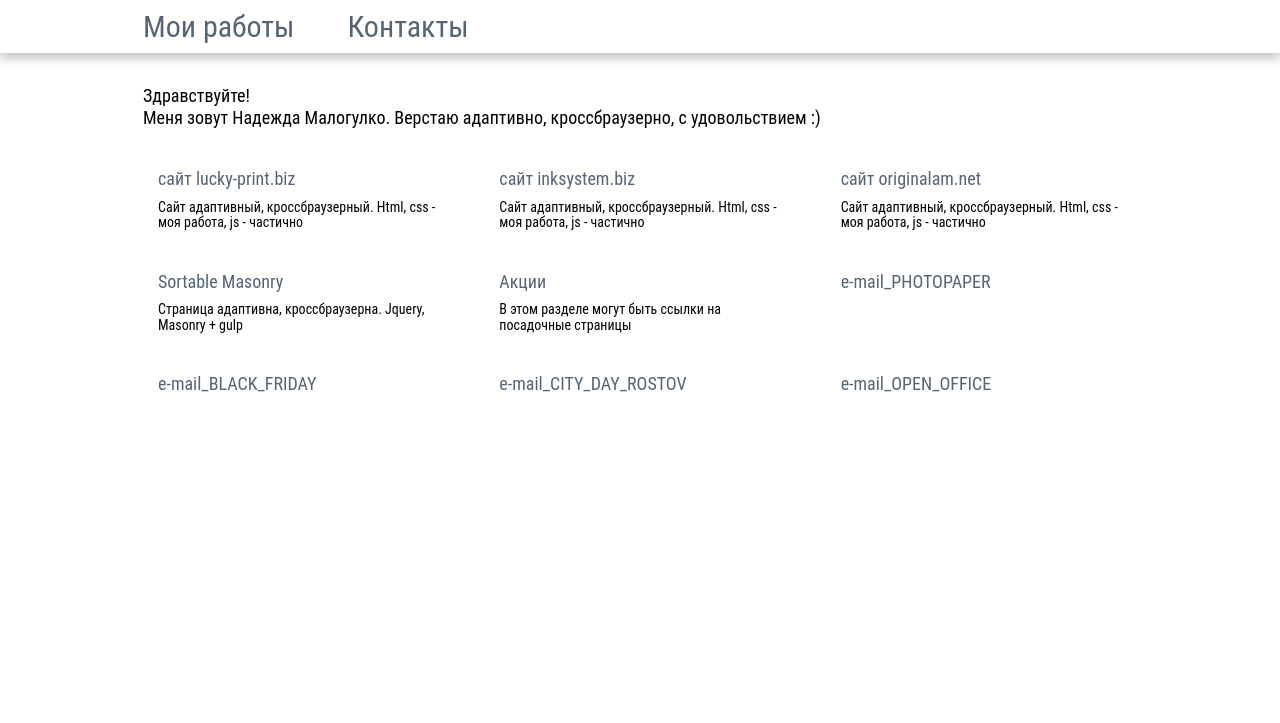
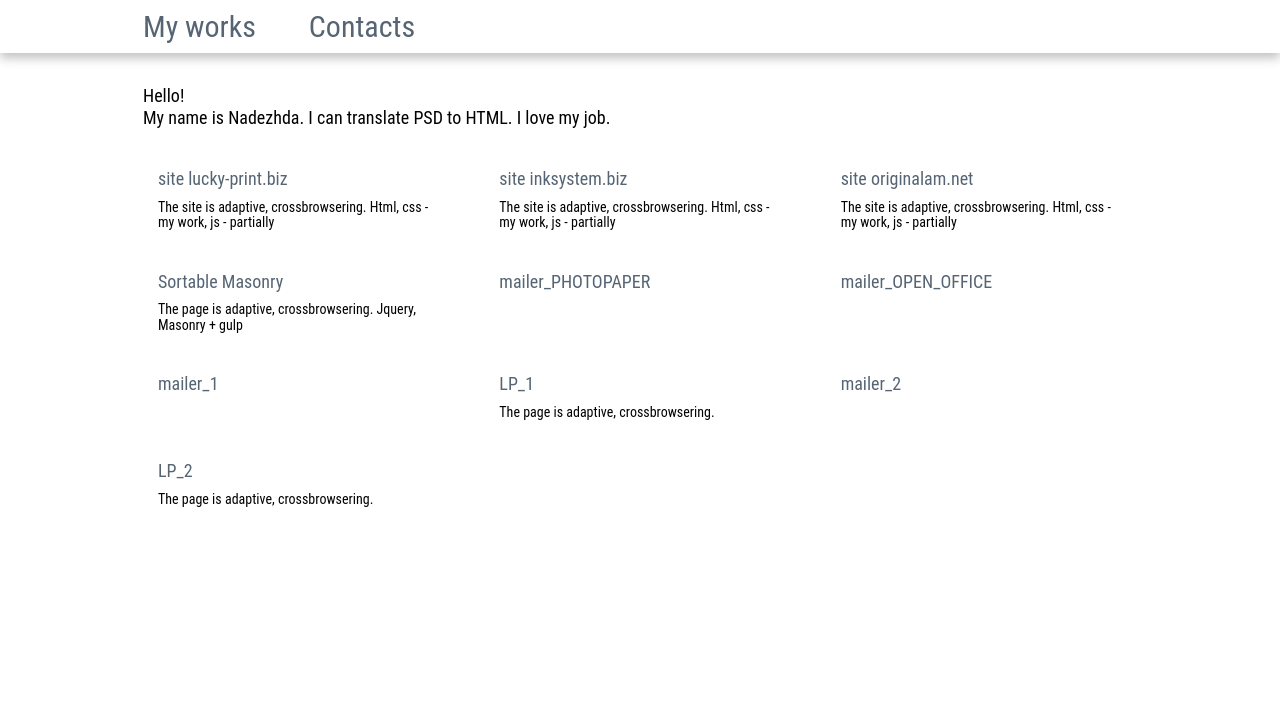
Before and after one commit to nmlgko/nmlgko.github.io, a plain HTML site: page index.html in a window 1280 px wide. Shown: the top 723 px of the page. Drawn offline with Linux system fonts and the light colour scheme; files whose address does not match are found by name.

Commit message:
change html

```diff
--- a/index.html
+++ b/index.html
@@ -12,50 +12,64 @@
 	<div id="main">
 		<header>
 			<nav class="wrap">
-				<a href="#works">Мои работы</a>
-				<a href="#contacts">Контакты</a>
+				<a href="#works">My works</a>
+				<a href="#contacts">Contacts</a>
 			</nav>
 		</header>
 		<div class="wrapper">
 
 			<section id="works" class="wrap">
-				<p class="name">Здравствуйте! <br />Меня зовут Надежда Малогулко. Верстаю адаптивно, кроссбраузерно, с удовольствием :)</p>
+				<p class="name">Hello! <br />My name is Nadezhda. I can translate PSD to HTML. I love my job.</p>
 				<ul class="works">
 					<li>
-						<a href="http://lucky-print.biz/" target="blank">сайт lucky-print.biz</a>
-						<p>Сайт адаптивный, кроссбраузерный. Html, css - моя работа, js - частично</p>
+						<a href="http://lucky-print.biz/" target="blank">site lucky-print.biz</a>
+						<p>The site is adaptive, crossbrowsering. Html, css - my work, js - partially</p>
 					</li>
 					<li>
-						<a href="http://www.inksystem.biz/" target="blank">сайт inksystem.biz</a>
-						<p>Сайт адаптивный, кроссбраузерный. Html, css - моя работа, js - частично</p>
+						<a href="http://www.inksystem.biz/" target="blank">site inksystem.biz</a>
+						<p>The site is adaptive, crossbrowsering. Html, css - my work, js - partially</p>
 					</li>
 					<li>
-						<a href="http://www.originalam.net/" target="blank">сайт originalam.net</a>
-						<p>Сайт адаптивный, кроссбраузерный. Html, css - моя работа, js - частично</p>
+						<a href="http://www.originalam.net/" target="blank">site originalam.net</a>
+						<p>The site is adaptive, crossbrowsering. Html, css - my work, js - partially</p>
 					</li>
 					<li>
-						<a href="http://mng.cc.ua/sortable_masonry/sortable_masonry.html" target="blank">Sortable Masonry</a>
-						<p>Страница адаптивна, кроссбраузерна. Jquery, Masonry + gulp</p>
+						<a href="sortable_masonry/sortable_masonry.html" target="blank">Sortable Masonry</a>
+						<p>The page is adaptive, crossbrowsering. Jquery, Masonry + gulp</p>
 					</li>
-					<li>
-						<a href="https://www.inksystem.biz/actions/" target="blank">Акции</a>
-						<p>В этом разделе могут быть ссылки на посадочные страницы</p>
-					</li>
-<!-- 					<li>
+					<!-- <li>
+						<a href="https://www.originalam.net/happy-birthday.html" target="blank">посадочная к Дню рождения компании</a>
+						<p>Страница адаптивна, кроссбраузерна</p>
+					</li> -->
+					<!-- <li>
 						<a href="https://www.originalam.net/epson-xp342-v-podarok.html" target="blank">посадочная XP-342</a>
 						<p>Страница адаптивна, кроссбраузерна.</p>
 					</li> -->
 					<li>
-						<a href="http://mng.cc.ua/e-mail/photopaper/email_photopaper.html" target="blank">e-mail_PHOTOPAPER</a>
+						<a href="e-mail/photopaper/email_photopaper.html" target="blank">mailer_PHOTOPAPER</a>
+					</li>
+					<!-- <li>
+						<a href="e-mail/black_friday/email_black_friday.html" target="blank">e-mail_BLACK_FRIDAY</a>
+					</li> -->
+					<!-- <li>
+						<a href="e-mail/city_day_rostov-na-donu/email_city_day_rostov-na-donu.html" target="blank">e-mail_CITY_DAY_ROSTOV</a>
+					</li> -->
+					<li>
+						<a href="e-mail/piter_office_open/email_piter_office_open.html" target="blank">mailer_OPEN_OFFICE</a>
 					</li>
 					<li>
-						<a href="http://mng.cc.ua/e-mail/black_friday/email_black_friday.html" target="blank">e-mail_BLACK_FRIDAY</a>
+						<a href="https://go.sodapdf.com/mailers/Anywhere/Promo/ES/august-offer-v1/pr-730/en/mailer.html" target="blank">mailer_1</a>
 					</li>
 					<li>
-						<a href="http://mng.cc.ua/e-mail/city_day_rostov-na-donu/email_city_day_rostov-na-donu.html" target="blank">e-mail_CITY_DAY_ROSTOV</a>
+						<a href="https://go.sodapdf.com/web/en/Promo/august-offer-v1/offer1/" target="blank">LP_1</a>
+						<p>The page is adaptive, crossbrowsering.</p>
 					</li>
 					<li>
-						<a href="http://mng.cc.ua/e-mail/piter_office_open/email_piter_office_open.html" target="blank">e-mail_OPEN_OFFICE</a>
+						<a href="https://go.sodapdf.com/mailers/Anywhere/Promo/ES/black_friday_extension-v1/pr-365/en/mailer.html" target="blank">mailer_2</a>
+					</li>
+					<li>
+						<a href="https://go.sodapdf.com/web/en/Promo/black_friday_extension-v1/offer1/" target="blank">LP_2</a>
+						<p>The page is adaptive, crossbrowsering.</p>
 					</li>
 				</ul>
 			</section>
```
